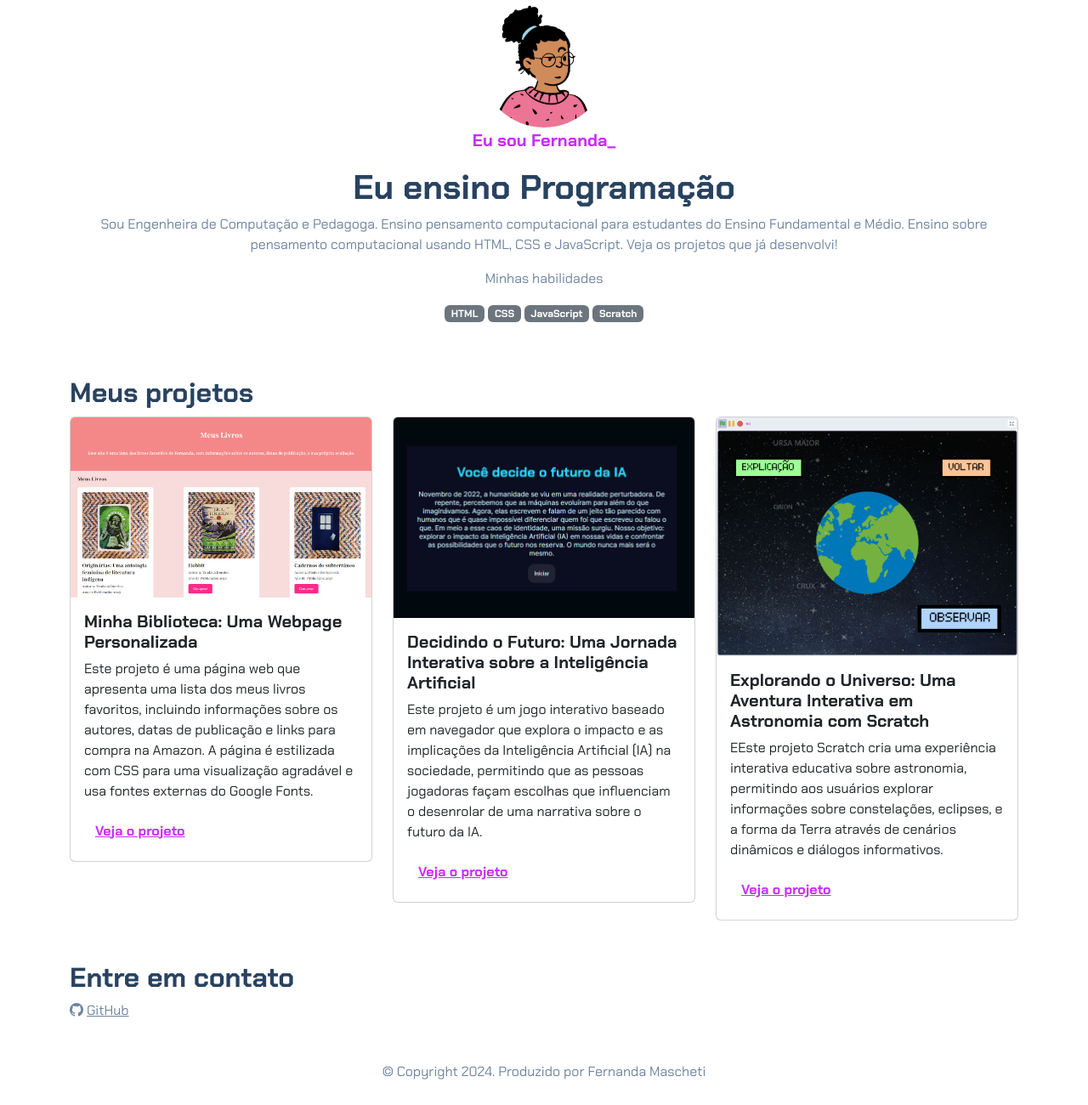
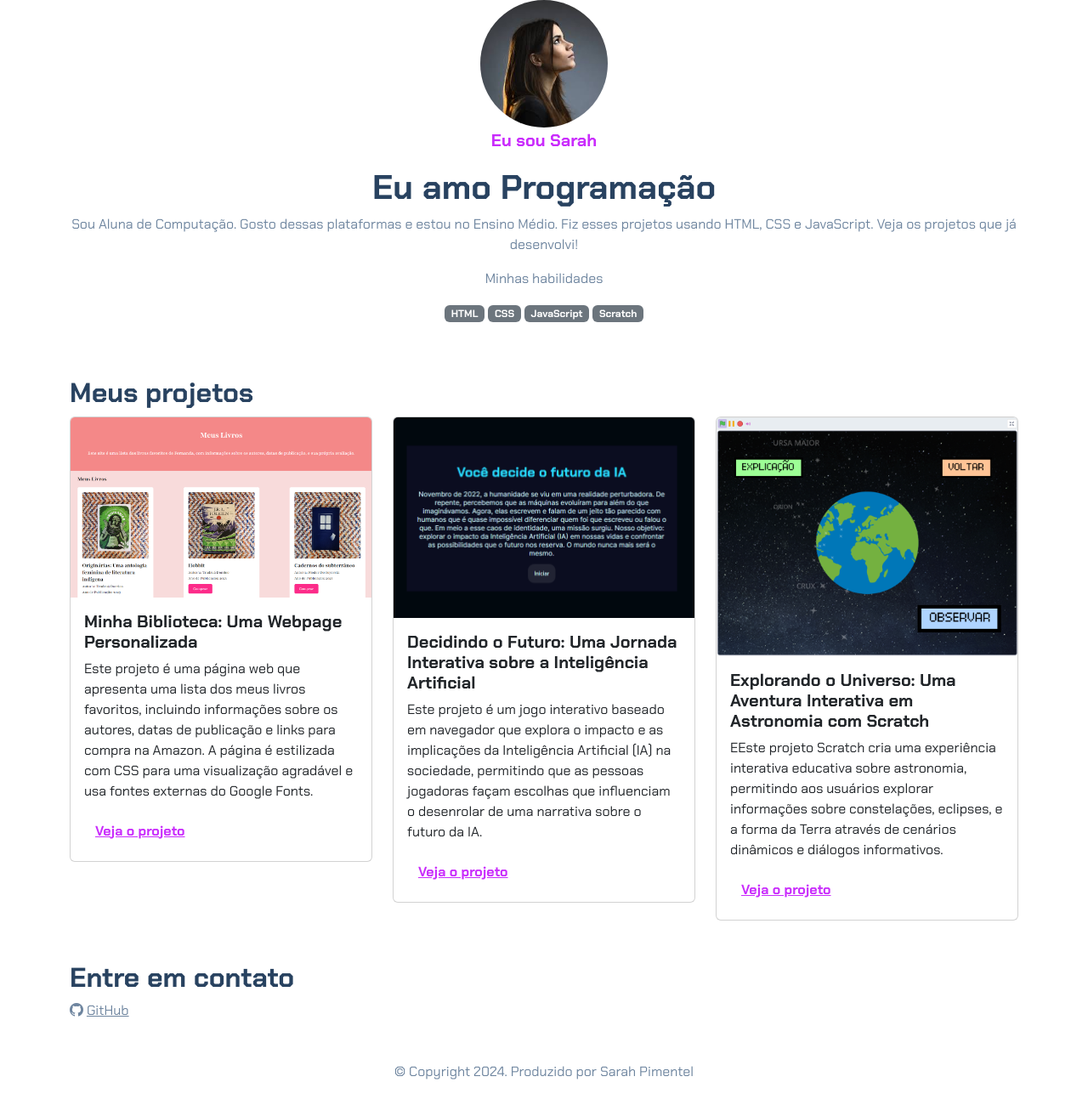
Before and after one commit to SarahPimentel12/sarah-av2, a plain HTML site: page index.html in a window 1280 px wide. Shown: the whole page at 85% size. Drawn offline with nearby package versions, Linux system fonts and the light colour scheme.

Commit message:
Add files via upload

```diff
--- a/index.html
+++ b/index.html
@@ -12,12 +12,11 @@
 
 <body>
     <header class="container text-center">
-        <img src="img/avatar-perfil.png" alt="avatar da Fernanda" class="rounded-circle" width="150" height="150"
+        <img src="img/images (7).jpeg" alt="avatar da Fernanda" class="rounded-circle" width="150" height="150"
             srcset="">
-        <p class="lead">Eu sou Fernanda_</p>
-        <h1>Eu ensino Programação</h1>
-        <p>Sou Engenheira de Computação e Pedagoga. Ensino pensamento computacional para estudantes do Ensino
-            Fundamental e Médio. Ensino sobre pensamento computacional usando HTML, CSS e JavaScript. Veja os projetos
+        <p class="lead">Eu sou Sarah</p>
+        <h1>Eu amo Programação</h1>
+        <p>Sou Aluna de Computação. Gosto dessas plataformas e estou no Ensino Médio. Fiz esses projetos usando HTML, CSS e JavaScript. Veja os projetos
             que já desenvolvi!</p>
         <p>Minhas habilidades</p>
         <div>
@@ -210,7 +209,7 @@
             <i class="bi bi-github"></i>
             <a href="https://github.com/femascheti">GitHub</a>
         </div>
-        <p class="my-5 text-center">© Copyright 2024. Produzido por Fernanda Mascheti</p>
+        <p class="my-5 text-center">© Copyright 2024. Produzido por Sarah Pimentel</p>
     </footer>
 
     <script src="https://cdn.jsdelivr.net/npm/bootstrap@5.3.2/dist/js/bootstrap.bundle.min.js"></script>
```
Also changed, not shown: img/images (7).jpeg (added).
